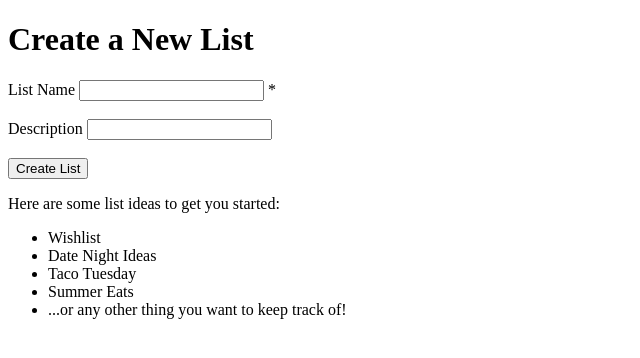
After one commit to juliettetripier/Hackbright-Project, a Flask app: template templates/list-form.html in a window 1280 px wide. The commit adds this page. Shown: the top 358 px of the page, without its empty margins (0-640 px from the left). Run offline with Flask 3, Linux system fonts and the light colour scheme; the template is opened without the code that fills it, so the values that code supplies are empty.

Commit message:
Created new list form. Visits and lists are now displayed on user profile

```diff
--- a/model.py
+++ b/model.py
@@ -15,7 +15,7 @@ class User(db.Model):
     username = db.Column(db.String, unique=True)
     password = db.Column(db.String)
 
-    lists = db.relationship("Wishlist", secondary="list_items", back_populates="user")
+    lists = db.relationship("Wishlist", back_populates="user")
     achievements = db.relationship("Achievement", secondary="user_achievements", back_populates="users")
     tags = db.relationship("Tag", secondary="user_tags", back_populates="users")
     visits = db.relationship("Restaurant", secondary="restaurant_visits", back_populates="visitors")
--- a/server.py
+++ b/server.py
@@ -230,22 +230,33 @@ def remove_visit():
     return jsonify({'code': 'Visit deleted!'})
 
 
-    #there needs to be a button on restaurant details page with restaurant id as value
-    #in js, select that button and give an event listener for when it's clicked
-    #when clicked, fetch from a route in your server
-    #server route receives the package w/restaurant id
-    #create instance of restaurant visit using restaurant id + user id in session
-    #send success response back to js
-    #in js, get success message and maybe turn into an alert
-    #maybe disable the button after that
-    #could have a button that starts as hidden on the restaurant details page
-        #unvisit button
-    #when rendering restaurant details page, check if user has a visit for that particular restaurant
-        #get a boolean value
-        #send that boolean into the template
-    #use a jinja conditional to determine if remove/add visit button is visible
-    #in js, after the server sends the data back, hide button and turn other button on
-    #get add visit button working first
+@app.route('/newlist')
+def show_new_list_form():
+    """Show the form to create a new list."""
+
+    user = crud.get_user_by_id(session.get('user'))
+    if user:
+        return render_template('list-form.html')
+    else:
+        flash('Please log in before making a list.')
+        return redirect('/')
+
+
+@app.route('/newlist/go')
+def create_new_list():
+    """Create new list."""
+
+    user = crud.get_user_by_id(session.get('user'))
+    list_name = request.args.get('listname')
+    description = request.args.get('description')
+
+    new_list = crud.create_list(user.user_id, list_name, description)
+
+    db.session.add(new_list)
+    db.session.commit()
+    flash('List created successfully!')
+
+    return redirect('/profile')
 
 
 
--- /dev/null
+++ b/templates/list-form.html
@@ -0,0 +1,38 @@
+{% extends 'base.html' %}
+{% block title %}Create a new list!{% endblock %}
+
+{% block body %}
+
+<h1>Create a New List</h1>
+
+<form action="/newlist/go">
+    <div>
+        <label for="listname">List Name</label>
+        <input id="listname" type="text" name="listname" required> *
+    </div>
+
+    <br>
+
+    <div>
+        <label for="description">Description</label>
+        <input id="description" type="text" name="description">
+    </div>
+
+    <br>
+
+    <div>
+        <input type="submit" value="Create List">
+    </div>
+</form>
+
+<p> Here are some list ideas to get you started: </p>
+<ul>
+    <li>Wishlist</li>
+    <li>Date Night Ideas</li>
+    <li>Taco Tuesday</li>
+    <li>Summer Eats</li>
+    <li>...or any other thing you want to keep track of!</li>
+</ul>
+
+
+{% endblock %}
--- a/templates/search-form.html
+++ b/templates/search-form.html
@@ -33,7 +33,7 @@
     <br>
 
     <div>
-    <input type="submit" value="Let's Eggsplore!">
+        <input type="submit" value="Let's Eggsplore!">
     </div>
 
 </form>
```
Also changed, not shown: templates/profile.html (+22 -4 lines).
